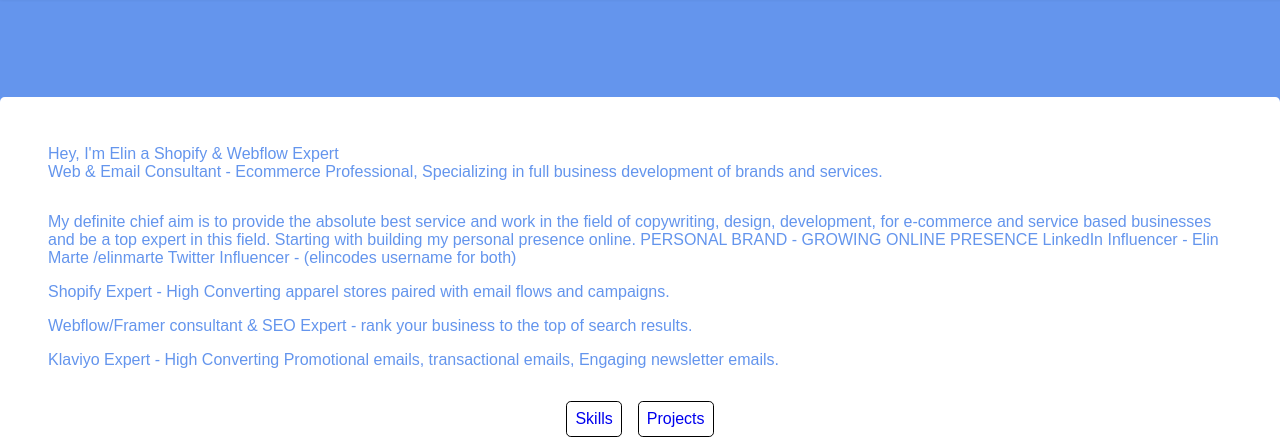
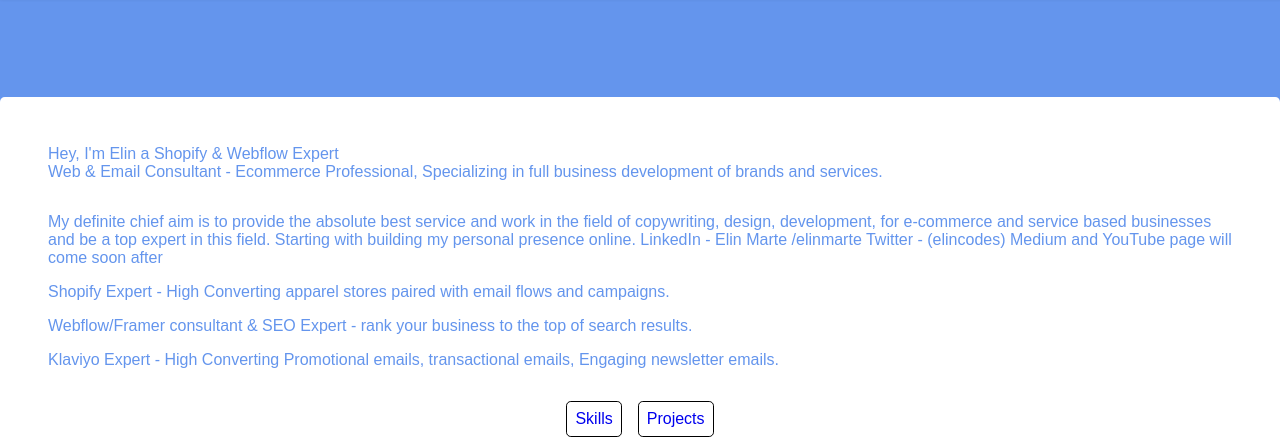
Before and after one commit to elinlora/elin.email, a plain HTML site: page index.html in a window 1280 px wide. Shown: the part 77-524 px from the top of the page. Drawn offline with Linux system fonts and the light colour scheme.

Commit message:
Definite Chief Aim Edit

```diff
--- a/index.html
+++ b/index.html
@@ -60,11 +60,11 @@
 
             Starting with building my personal presence online.
 
-            PERSONAL BRAND - GROWING ONLINE PRESENCE
+            LinkedIn - Elin Marte /elinmarte
 
-            LinkedIn Influencer - Elin Marte /elinmarte
+            Twitter - (elincodes)
 
-            Twitter Influencer - (elincodes username for both)
+            Medium and YouTube page will come soon after
 
             <!-- I am the master of my fate, I am the captain of my soul. -->
 
```
